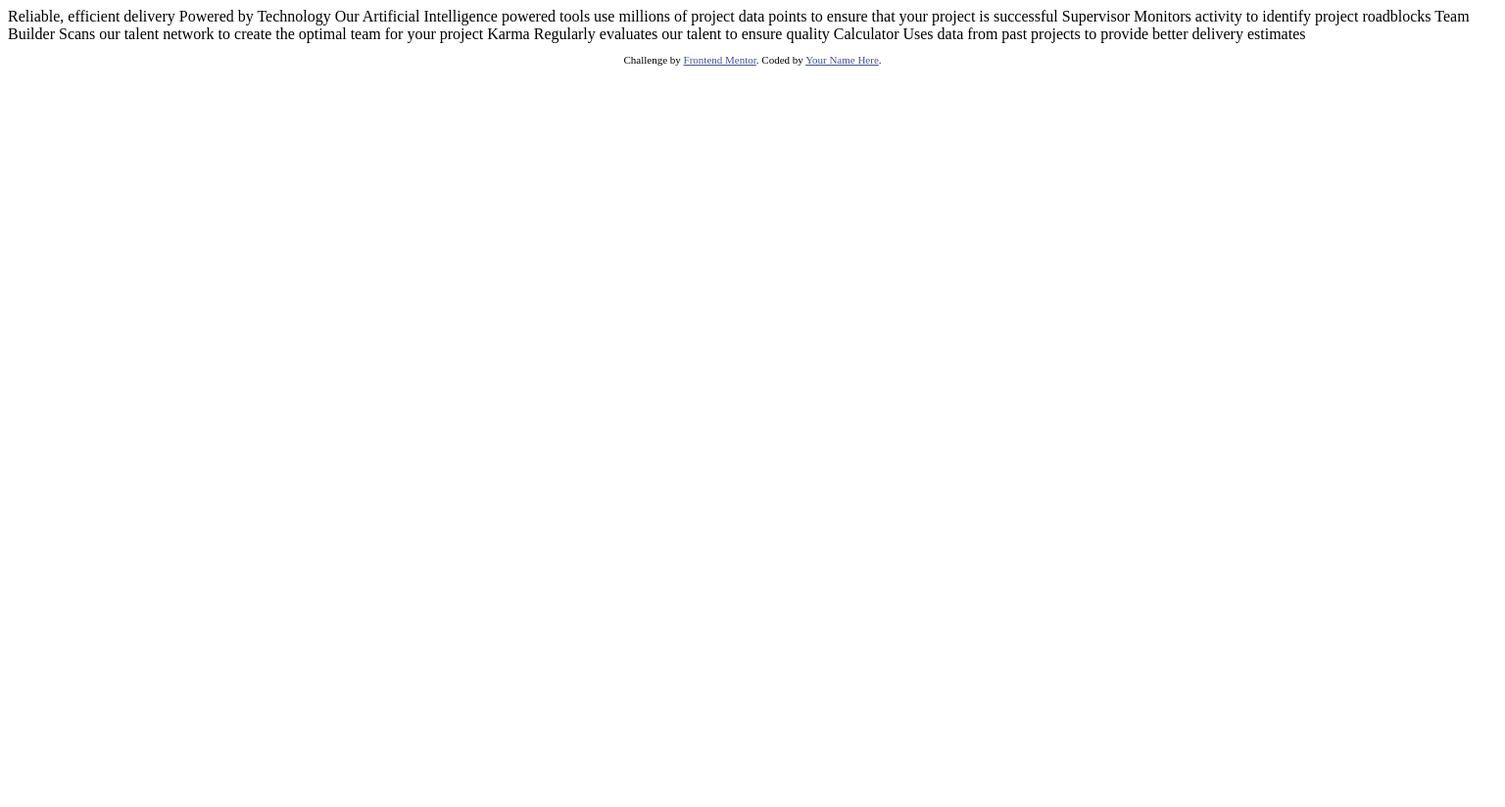
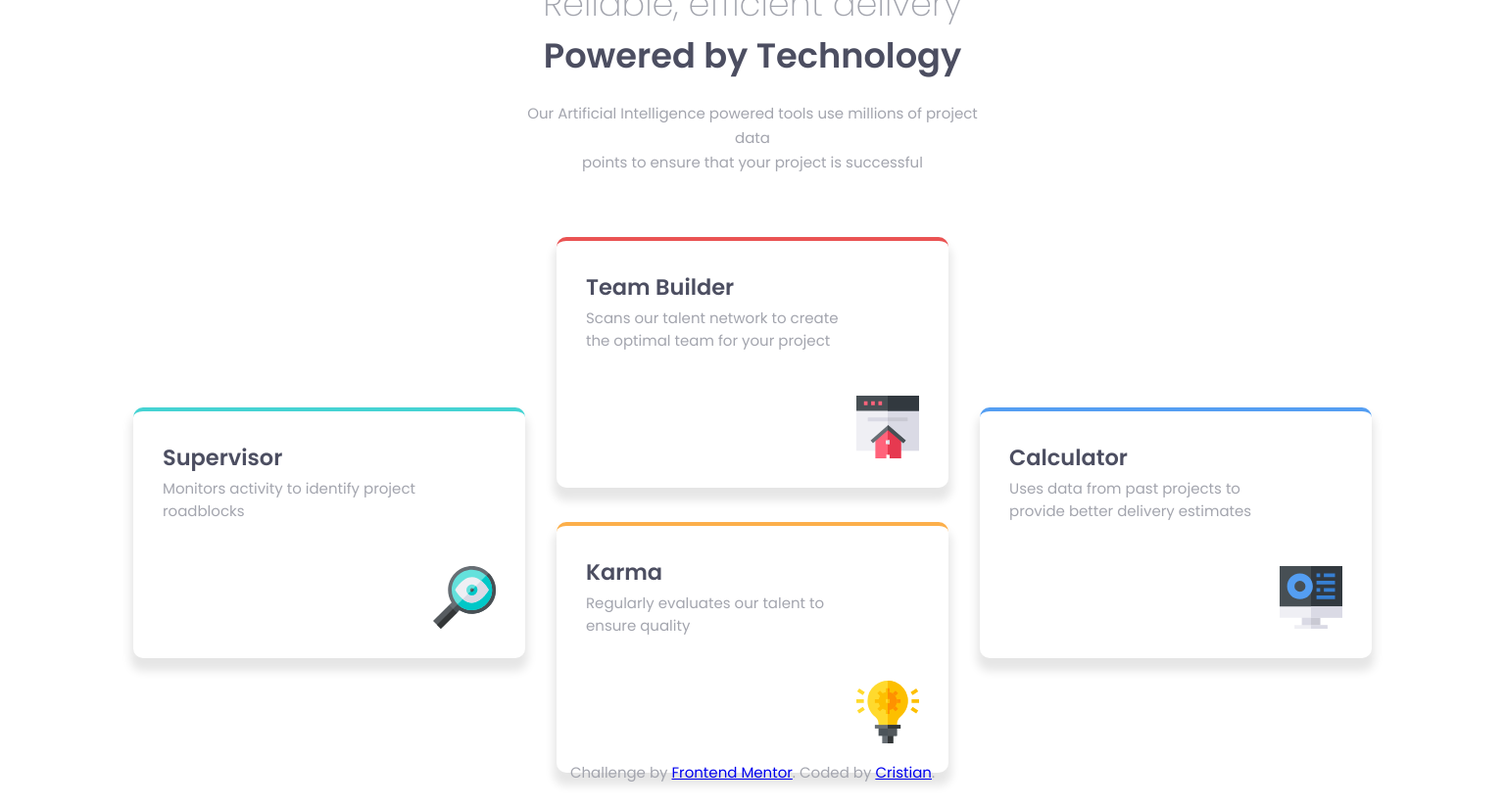
Before and after one commit to CrisCaGoVe/Design-four-card-grid, a plain HTML site: page four-card-feature-section-master/index.html in a window 1536 px wide. Shown: the whole page at 98% size. Before the commit the page ends 800 px from the top, so only its background shows below. Drawn offline with Linux system fonts and the light colour scheme.

Commit message:
first commit

```diff
--- a/four-card-feature-section-master/index.html
+++ b/four-card-feature-section-master/index.html
@@ -1,44 +1,78 @@
 <!DOCTYPE html>
 <html lang="en">
   <head>
-  <meta charset="UTF-8">
-  <meta name="viewport" content="width=device-width, initial-scale=1.0"> <!-- displays site properly based on user's device -->
+    <meta charset="UTF-8" />
+    <meta name="viewport" content="width=device-width, initial-scale=1.0" />
+    <!-- displays site properly based on user's device -->
 
-  <link rel="icon" type="image/png" sizes="32x32" href="./images/favicon-32x32.png">
+    <link
+      rel="icon"
+      type="image/png"
+      sizes="32x32"
+      href="./images/favicon-32x32.png"
+    />
 
     <title>Frontend Mentor | Four card feature section</title>
 
     <!-- Feel free to remove these styles or customise in your own stylesheet 👍 -->
-  <style>
-    .attribution { font-size: 11px; text-align: center; }
-    .attribution a { color: hsl(228, 45%, 44%); }
-  </style>
+    <link rel="stylesheet" href="./style.css" />
   </head>
   <body>
+    <div class="container">
+      <div class="top">
+        <h1>
+          Reliable, efficient delivery <br />
+          <span class="powered"> Powered by Technology </span>
+        </h1>
+        <p class="top-paragraph">
+          Our Artificial Intelligence powered tools use millions of project data
+          <br />points to ensure that your project is successful
+        </p>
+      </div>
+      <div class="cards">
+        <div class="card-supervisor">
+          <div class="text">
+            <h2>Supervisor</h2>
+            <p>Monitors activity to identify project roadblocks</p>
+          </div>
 
-  Reliable, efficient delivery
-  Powered by Technology
-
-  Our Artificial Intelligence powered tools use millions of project data points
-  to ensure that your project is successful
-
-  Supervisor
-  Monitors activity to identify project roadblocks
-
-  Team Builder
-  Scans our talent network to create the optimal team for your project
-
-  Karma
-  Regularly evaluates our talent to ensure quality
-
-  Calculator
+          <img src="./images/icon-supervisor.svg" alt="icon" />
+        </div>
+        <div class="card-team-builder">
+          <div class="text">
+            <h2>Team Builder</h2>
+            <p>
+              Scans our talent network to create the optimal team for your
+              project
+            </p>
+          </div>
+          <img src="./images/icon-team-builder.svg" alt="icon" />
+        </div>
+        <div class="card-karma">
+          <div class="text">
+            <h2>Karma</h2>
+            <p>Regularly evaluates our talent to ensure quality</p>
+          </div>
+          <img src="./images/icon-karma.svg" alt="icon" />
+        </div>
+        <div class="card-calculator">
+          <div class="text">
+            <h2>Calculator</h2>
+            <p>
               Uses data from past projects to provide better delivery estimates
-
+            </p>
+          </div>
+          <img src="./images/icon-calculator.svg" alt="icon" />
+        </div>
+      </div>
+    </div>
 
     <footer>
       <p class="attribution">
-      Challenge by <a href="https://www.frontendmentor.io?ref=challenge" target="_blank">Frontend Mentor</a>.
-      Coded by <a href="#">Your Name Here</a>.
+        Challenge by
+        <a href="https://www.frontendmentor.io?ref=challenge" target="_blank"
+          >Frontend Mentor</a
+        >. Coded by <a href="#">Cristian</a>.
       </p>
     </footer>
   </body>
--- /dev/null
+++ b/four-card-feature-section-master/style.css
@@ -0,0 +1,168 @@
+@import url("https://fonts.googleapis.com/css2?family=Poppins:wght@200;400;600&display=swap");
+:root {
+  --Red: hsl(0, 78%, 62%);
+  --Cyan: hsl(180, 62%, 55%);
+  --Orange: hsl(34, 97%, 64%);
+  --Blue: hsl(212, 86%, 64%);
+  --Very-Dark-Blue: hsl(234, 12%, 34%);
+  --Grayish-Blue: hsl(229, 6%, 66%);
+  --Very-Light-Gray: hsl(0, 0%, 98%);
+}
+* {
+  margin: 0%;
+  padding: 0%;
+}
+html {
+  height: 100%;
+  -webkit-box-sizing: border-box;
+  -moz-box-sizing: border-box;
+  box-sizing: border-box;
+}
+*,
+*:before,
+*:after {
+  -webkit-box-sizing: inherit;
+  -moz-box-sizing: inherit;
+  box-sizing: inherit;
+}
+
+body {
+  font-family: Poppins;
+  min-height: 100%;
+  font-size: 15px;
+  position: relative;
+}
+.container {
+  padding: 5rem 2rem;
+  width: 100%;
+  height: 100%;
+}
+.container p {
+  color: var(--Grayish-Blue);
+}
+.container h2 {
+  color: var(--Very-Dark-Blue);
+}
+.container .top {
+  text-align: center;
+  margin-bottom: 4rem;
+}
+.container .top h1 {
+  font-size: 24px;
+  font-weight: 200;
+  color: var(--Grayish-Blue);
+}
+.container .top .powered {
+  font-weight: 600;
+  color: var(--Very-Dark-Blue);
+}
+
+.container .top .top-paragraph {
+  line-height: 25px;
+  margin-top: 20px;
+}
+[class*="card-"] {
+  padding: 25px;
+  height: 250px;
+  align-items: flex-start;
+  justify-content: space-between;
+  display: flex;
+  flex-direction: column;
+  box-shadow: 0px 10px 10px 3px rgba(0, 0, 2, 0.1);
+  border-radius: 10px;
+  margin-bottom: 35px;
+}
+[class*="card-"] img {
+  align-self: flex-end;
+}
+
+[class*="card-"] p {
+  margin-top: 3px;
+}
+.container .card-supervisor {
+  border-top: 4px solid var(--Cyan);
+}
+
+.container .card-team-builder {
+  border-top: 4px solid var(--Red);
+}
+
+.container .card-karma {
+  border-top: 4px solid var(--Orange);
+}
+
+.container .card-calculator {
+  border-top: 4px solid var(--Blue);
+}
+.attribution {
+  position: absolute;
+  text-align: center;
+  width: 100%;
+  bottom: 0;
+  font-family: Poppins;
+  color: var(--Grayish-Blue);
+}
+
+@media only screen and (min-width: 675px) {
+  .container .cards {
+    display: grid;
+    grid-template-rows: 50% 50%;
+    grid-template-columns: 50% 50%;
+  }
+  [class*="card-"] {
+    justify-self: center;
+    height: 260px;
+    width: 95%;
+  }
+}
+@media only screen and (min-width: 1340px) {
+  .container {
+    height: 100vh;
+    display: flex;
+    flex-direction: column;
+    align-items: center;
+    justify-content: center;
+  }
+  .container .top {
+    display: flex;
+    flex-direction: column;
+    justify-content: center;
+    align-items: center;
+    width: 32%;
+  }
+
+  .container .top h1 {
+    font-size: 2.2rem;
+  }
+  .container .top p {
+    padding: 0;
+  }
+  .container .cards {
+    display: grid;
+    grid-template-rows: 1fr 20% 20% 1fr;
+    grid-template-columns: 1fr 29rem 1fr;
+  }
+  .container .card-supervisor {
+    justify-self: right;
+    grid-area: 2/1;
+  }
+  .container .card-team-builder {
+    grid-area: 1/2/3/2;
+  }
+  .container .card-karma {
+    grid-area: 3/2;
+  }
+  .container .card-calculator {
+    justify-self: left;
+    grid-area: 2/3;
+  }
+  .container p {
+    padding-right: 70px;
+  }
+  [class*="card-"] {
+    justify-self: center;
+    height: 16rem;
+    width: 25rem;
+    padding: 30px 30px;
+  }
+}
```
Lines whose indentation alone changed are shown as unchanged.
